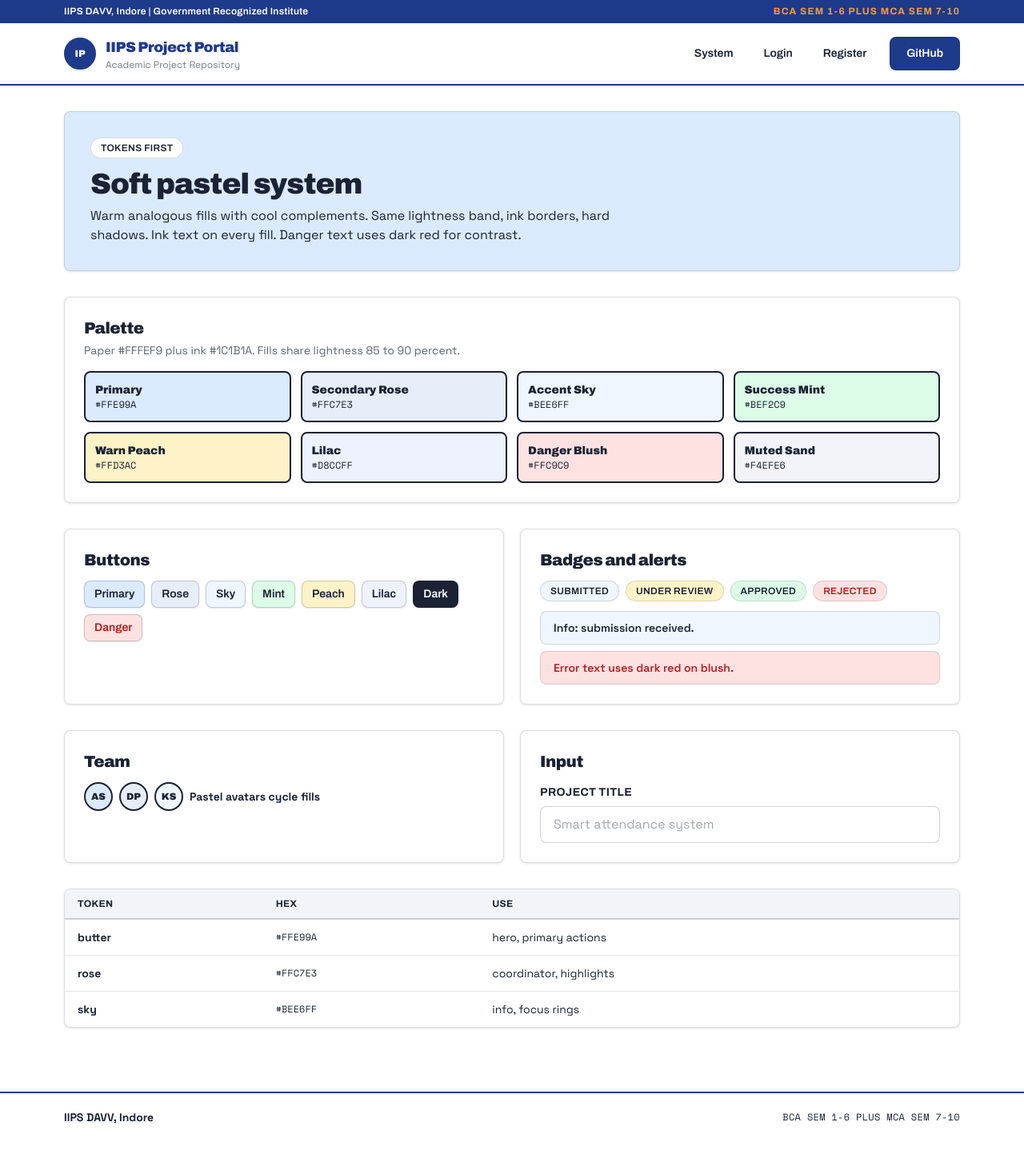
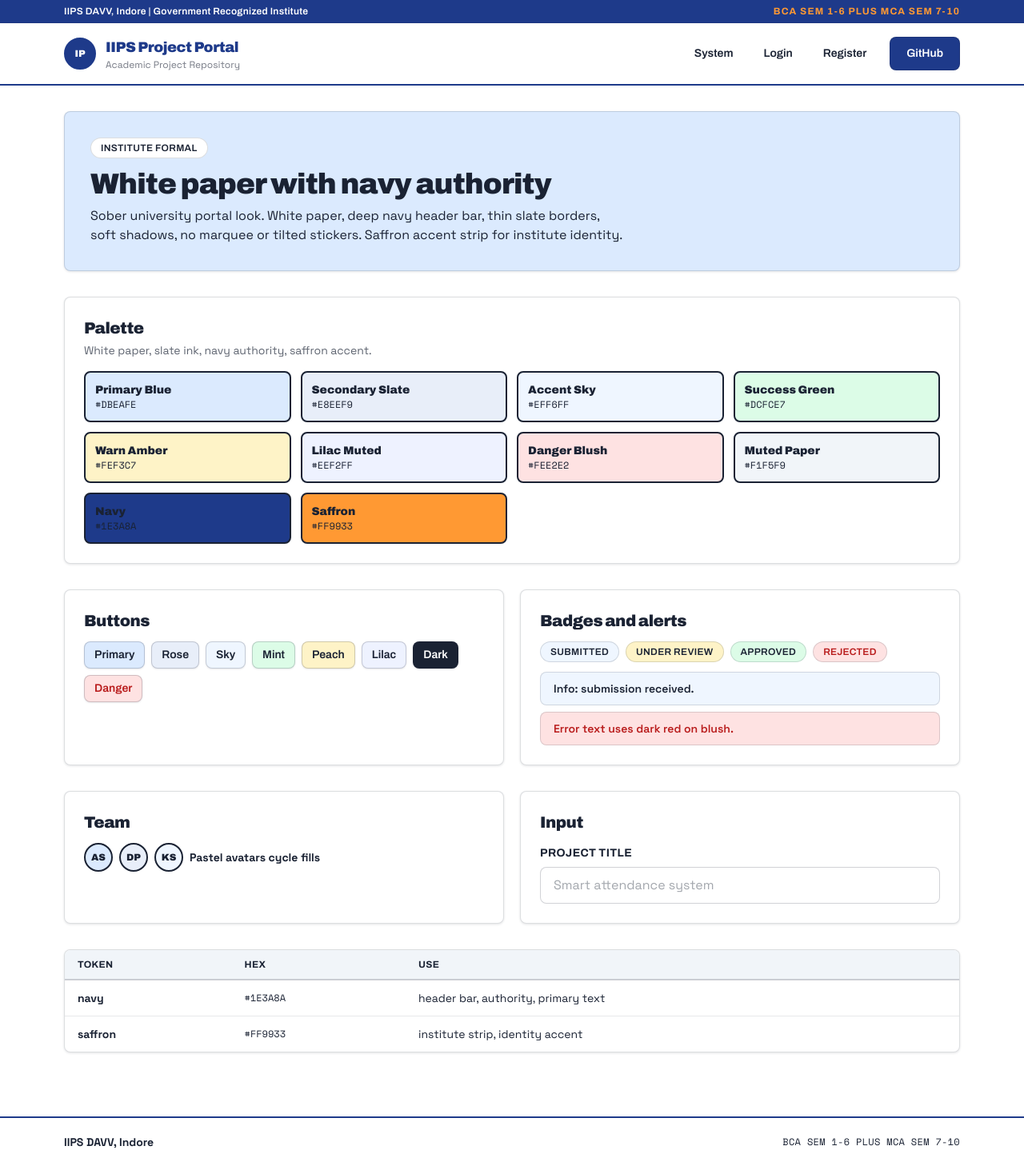
Before and after one commit to akshita777/iips-ug-pg-project-repository-system, a Next.js app in the folder frontend/: page /design-system in a window 1280 px wide. Shown: the whole page at 80% size. Before the commit the page ends 1427 px from the top, so only its background shows below. Built offline with nearby package versions, Linux system fonts and the light colour scheme.

Commit message:
Sync design system route and UI mockups doc with institute formal palette

```diff
--- a/frontend/app/design-system/page.tsx
+++ b/frontend/app/design-system/page.tsx
@@ -9,35 +9,37 @@ import { Input } from "@/components/ui/input";
 
 export const metadata: Metadata = {
   title: "Design System | IIPS Project Portal",
-  description: "Soft pastel neobrutalism tokens and primitives preview",
+  description: "Institute formal tokens and primitives preview",
 };
 
 const swatches = [
-  ["primary", "#FFE99A", "bg-primary"],
-  ["secondary rose", "#FFC7E3", "bg-secondary"],
-  ["accent sky", "#BEE6FF", "bg-accent"],
-  ["success mint", "#BEF2C9", "bg-success"],
-  ["warn peach", "#FFD3AC", "bg-warn"],
-  ["lilac", "#D8CCFF", "bg-lilac"],
-  ["danger blush", "#FFC9C9", "bg-danger"],
-  ["muted sand", "#F4EFE6", "bg-muted"],
+  ["primary blue", "#DBEAFE", "bg-primary"],
+  ["secondary slate", "#E8EEF9", "bg-secondary"],
+  ["accent sky", "#EFF6FF", "bg-accent"],
+  ["success green", "#DCFCE7", "bg-success"],
+  ["warn amber", "#FEF3C7", "bg-warn"],
+  ["lilac muted", "#EEF2FF", "bg-lilac"],
+  ["danger blush", "#FEE2E2", "bg-danger"],
+  ["muted paper", "#F1F5F9", "bg-muted"],
+  ["navy", "#1E3A8A", "bg-navy"],
+  ["saffron", "#FF9933", "bg-saffron"],
 ];
 
 export default function DesignSystemPage() {
   return (
     <div className="space-y-8">
       <section className="brutal-card bg-primary p-6 md:p-8">
-        <span className="brutal-badge bg-white">Tokens first</span>
-        <h1 className="mt-3 text-3xl md:text-4xl font-black">Soft pastel system</h1>
+        <span className="brutal-badge bg-white">Institute formal</span>
+        <h1 className="mt-3 text-3xl md:text-4xl font-black">White paper with navy authority</h1>
         <p className="mt-2 max-w-2xl text-sm md:text-base">
-          Warm analogous fills with cool complements. Same lightness band, ink borders, hard shadows.
-          Ink text on every fill. Danger text uses dark red for contrast.
+          Sober university portal look. White paper, deep navy header bar, thin slate borders,
+          soft shadows, no marquee or tilted stickers. Saffron accent strip for institute identity.
         </p>
       </section>
 
       <section className="brutal-card bg-white p-6">
         <CardTitle>Palette</CardTitle>
-        <CardDescription>Paper #FFFEF9 plus ink #1C1B1A. Fills share lightness 85 to 90 percent.</CardDescription>
+        <CardDescription>White paper, slate ink, navy authority, saffron accent.</CardDescription>
         <div className="mt-4 grid grid-cols-2 gap-3 sm:grid-cols-4">
           {swatches.map(([label, hex, bg]) => (
             <div key={label} className={`border-2 border-ink rounded-lg p-3 ${bg}`}>
@@ -105,19 +107,14 @@ export default function DesignSystemPage() {
         </thead>
         <tbody>
           <tr>
-            <td className="font-bold">butter</td>
-            <td className="font-mono text-xs">#FFE99A</td>
-            <td>hero, primary actions</td>
+            <td className="font-bold">navy</td>
+            <td className="font-mono text-xs">#1E3A8A</td>
+            <td>header bar, authority, primary text</td>
           </tr>
           <tr>
-            <td className="font-bold">rose</td>
-            <td className="font-mono text-xs">#FFC7E3</td>
-            <td>coordinator, highlights</td>
-          </tr>
-          <tr>
-            <td className="font-bold">sky</td>
-            <td className="font-mono text-xs">#BEE6FF</td>
-            <td>info, focus rings</td>
+            <td className="font-bold">saffron</td>
+            <td className="font-mono text-xs">#FF9933</td>
+            <td>institute strip, identity accent</td>
           </tr>
         </tbody>
       </Table>
```
Also changed, not shown: 1 other file (tests, documents, lock files or other folders).
